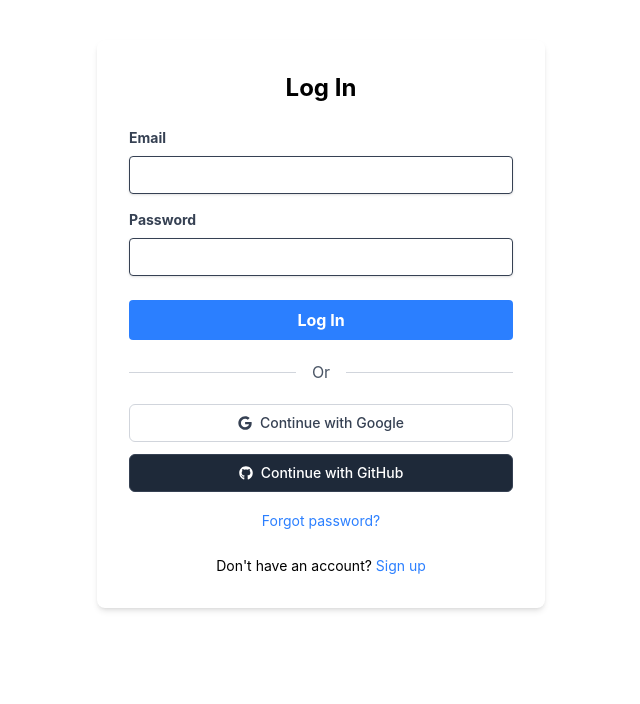
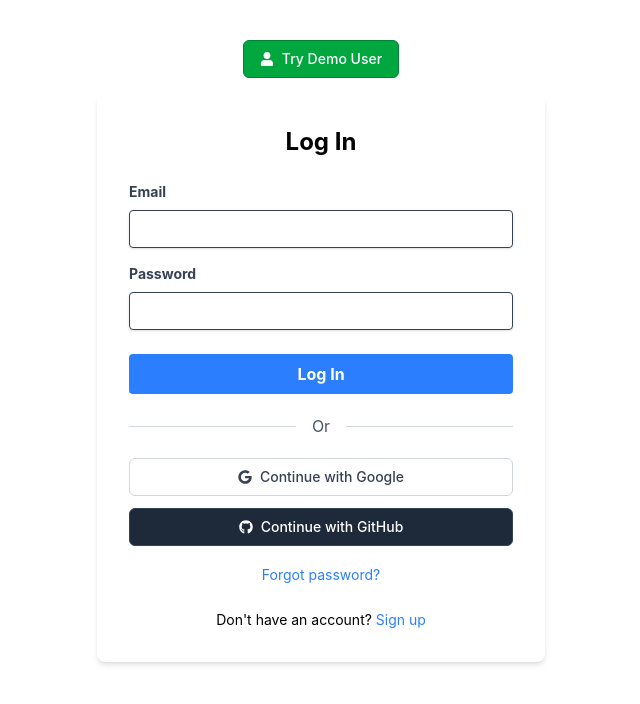
Before and after one commit to deonneon/macro-tracker, a React (Vite) app: page /login in a window 1280 px wide. Shown: the top 704 px of the page, without its empty margins (319-959 px from the left). Built offline with nearby package versions, Linux system fonts and the light colour scheme; no server answers; the database is empty.

Commit message:
Add demo login functionality to LoginForm: Implemented a button for demo user login, enhancing user experience. Added loading state management for demo login and updated OAuth button states to prevent concurrent logins. Improved accessibility features with appropriate button attributes.

```diff
--- a/src/components/LoginForm.tsx
+++ b/src/components/LoginForm.tsx
@@ -1,7 +1,7 @@
 import React, { useState } from "react";
 import { useAuth } from "../contexts/AuthContext";
 import { Link, useNavigate } from "react-router-dom";
-import { FaGoogle, FaGithub } from "react-icons/fa";
+import { FaGoogle, FaGithub, FaUser } from "react-icons/fa";
 import { OAuthProvider } from "../services/AuthService";
 
 const LoginForm: React.FC = () => {
@@ -12,6 +12,7 @@ const LoginForm: React.FC = () => {
   const [isOAuthLoading, setIsOAuthLoading] = useState<OAuthProvider | null>(
     null
   );
+  const [isDemoLoading, setIsDemoLoading] = useState(false);
 
   const { signIn, signInWithOAuth } = useAuth();
   const navigate = useNavigate();
@@ -59,8 +60,45 @@ const LoginForm: React.FC = () => {
     }
   };
 
+  const handleDemoLogin = async () => {
+    setError(null);
+    setIsDemoLoading(true);
+
+    // Demo credentials
+    const demoEmail = "mac@mac.com";
+    const demoPassword = "macapple";
+
+    try {
+      const { error } = await signIn(demoEmail, demoPassword);
+
+      if (error) {
+        setError(error.message);
+        return;
+      }
+
+      // Successfully logged in, redirect to home
+      navigate("/");
+    } catch (err) {
+      setError("An unexpected error occurred");
+      console.error(err);
+    } finally {
+      setIsDemoLoading(false);
+    }
+  };
+
   return (
     <div className="w-full max-w-md mx-auto mt-10">
+      <div className="flex justify-center items-center mb-4">
+        <button
+          type="button"
+          onClick={handleDemoLogin}
+          disabled={isOAuthLoading !== null || isDemoLoading}
+          className="flex justify-center items-center bg-green-600 border border-green-700 rounded-md px-4 py-2 text-sm font-medium text-white hover:bg-green-700 focus:outline-none focus:ring-2 focus:ring-offset-2 focus:ring-green-500"
+        >
+          <FaUser className="mr-2" />
+          {isDemoLoading ? "Logging in..." : "Try Demo User"}
+        </button>
+      </div>
       <div className="bg-white rounded-lg shadow-md p-8">
         <h2 className="text-2xl font-bold mb-6 text-center">Log In</h2>
 
@@ -128,7 +166,7 @@ const LoginForm: React.FC = () => {
             <button
               type="button"
               onClick={() => handleOAuthLogin("google")}
-              disabled={isOAuthLoading !== null}
+              disabled={isOAuthLoading !== null || isDemoLoading}
               className="flex justify-center items-center bg-white border border-gray-300 rounded-md px-4 py-2 text-sm font-medium text-gray-700 hover:bg-gray-50 focus:outline-none focus:ring-2 focus:ring-offset-2 focus:ring-indigo-500"
             >
               <FaGoogle className="mr-2" />
@@ -140,7 +178,7 @@ const LoginForm: React.FC = () => {
             <button
               type="button"
               onClick={() => handleOAuthLogin("github")}
-              disabled={isOAuthLoading !== null}
+              disabled={isOAuthLoading !== null || isDemoLoading}
               className="flex justify-center items-center bg-gray-800 border border-gray-700 rounded-md px-4 py-2 text-sm font-medium text-white hover:bg-gray-700 focus:outline-none focus:ring-2 focus:ring-offset-2 focus:ring-gray-500"
             >
               <FaGithub className="mr-2" />
```
